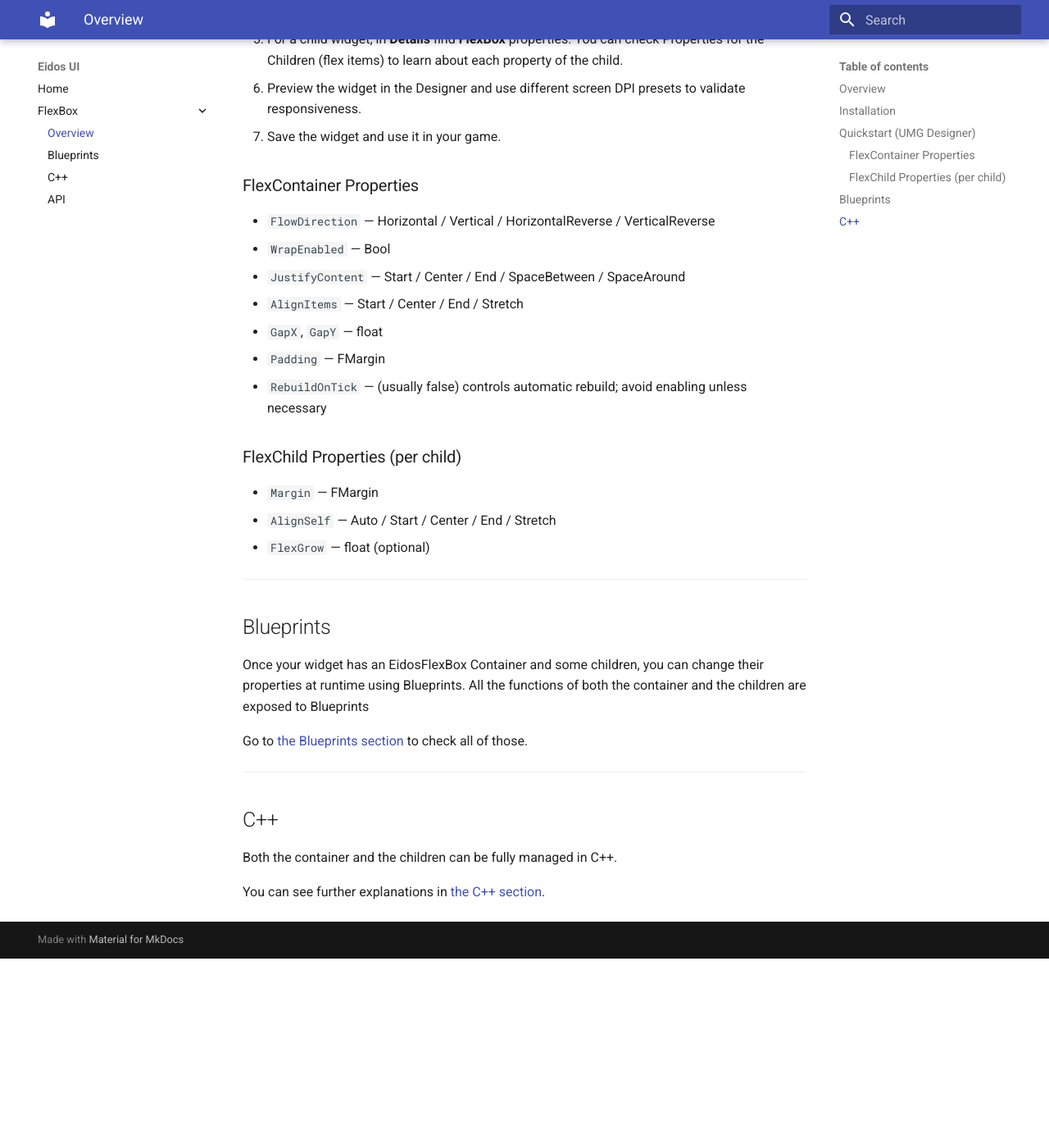
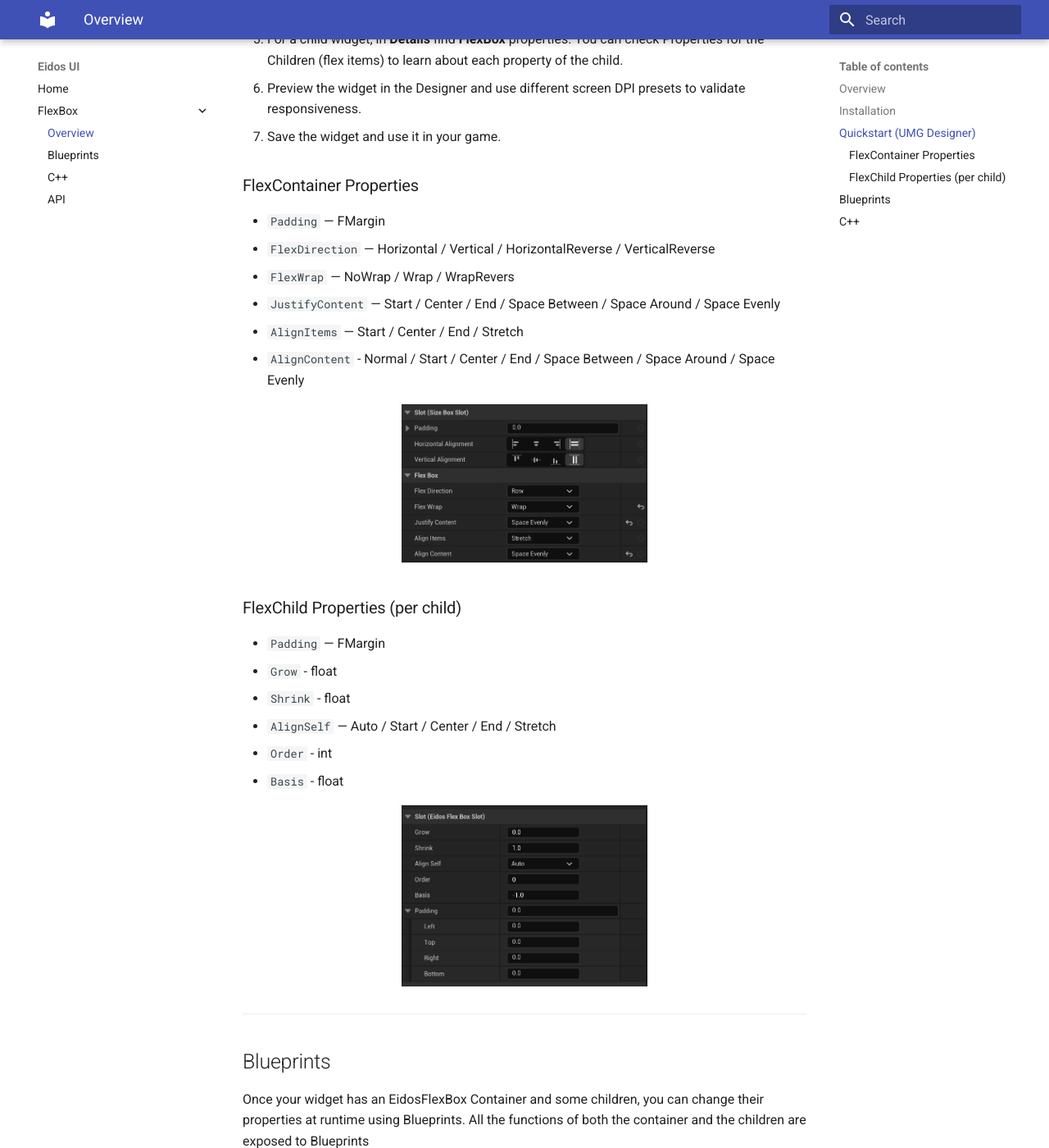
Before and after one commit to Eidos-Unreal/eidos-docs, an MkDocs documentation site: the page built from docs/flexbox/index.md, in a window 1280 px wide and 1400 px high, scrolled down 1879 px. Shown: the whole window at 82% size. Built offline with MkDocs 1.6.1 and Material for MkDocs 9.7.7, drawn with Linux system fonts in a browser that asks for light colours; before the commit the page ends 3048 px from its top, so only the background shows below that.

Commit message:
Improved

```diff
--- a/docs/flexbox/index.md
+++ b/docs/flexbox/index.md
@@ -60,19 +60,29 @@ Follow these steps to start using Flexbox in UMG Designer.
 
 ### FlexContainer Properties
 
-* `FlowDirection` — Horizontal / Vertical / HorizontalReverse / VerticalReverse
-* `WrapEnabled` — Bool
-* `JustifyContent` — Start / Center / End / SpaceBetween / SpaceAround
+* `Padding` — FMargin
+* `FlexDirection` — Horizontal / Vertical / HorizontalReverse / VerticalReverse
+* `FlexWrap` — NoWrap / Wrap / WrapRevers
+* `JustifyContent` — Start / Center / End / Space Between / Space Around / Space Evenly
 * `AlignItems` — Start / Center / End / Stretch
-* `GapX`, `GapY` — float
-* `Padding` — FMargin
-* `RebuildOnTick` — (usually false) controls automatic rebuild; avoid enabling unless necessary
+* `AlignContent` - Normal / Start / Center / End / Space Between / Space Around / Space Evenly
+
+<p align="center">
+  <img src="assets/container-properties.png" alt="Logo" width="300">
+</p>
 
 ### FlexChild Properties (per child)
 
-* `Margin` — FMargin
+* `Padding` — FMargin
+* `Grow` - float
+* `Shrink` - float
 * `AlignSelf` — Auto / Start / Center / End / Stretch
-* `FlexGrow` — float (optional)
+* `Order` - int
+* `Basis` - float
+
+<p align="center">
+  <img src="assets/slot-properties.png" alt="Logo" width="300">
+</p>
 
 ---
 
```
Also changed, not shown: docs/flexbox/blueprints.md (+1 -0 lines), docs/flexbox/cpp.md (added, +1 -0 lines), docs/flexbox/assets/container-properties.png (added), docs/flexbox/assets/slot-properties.png (added).
